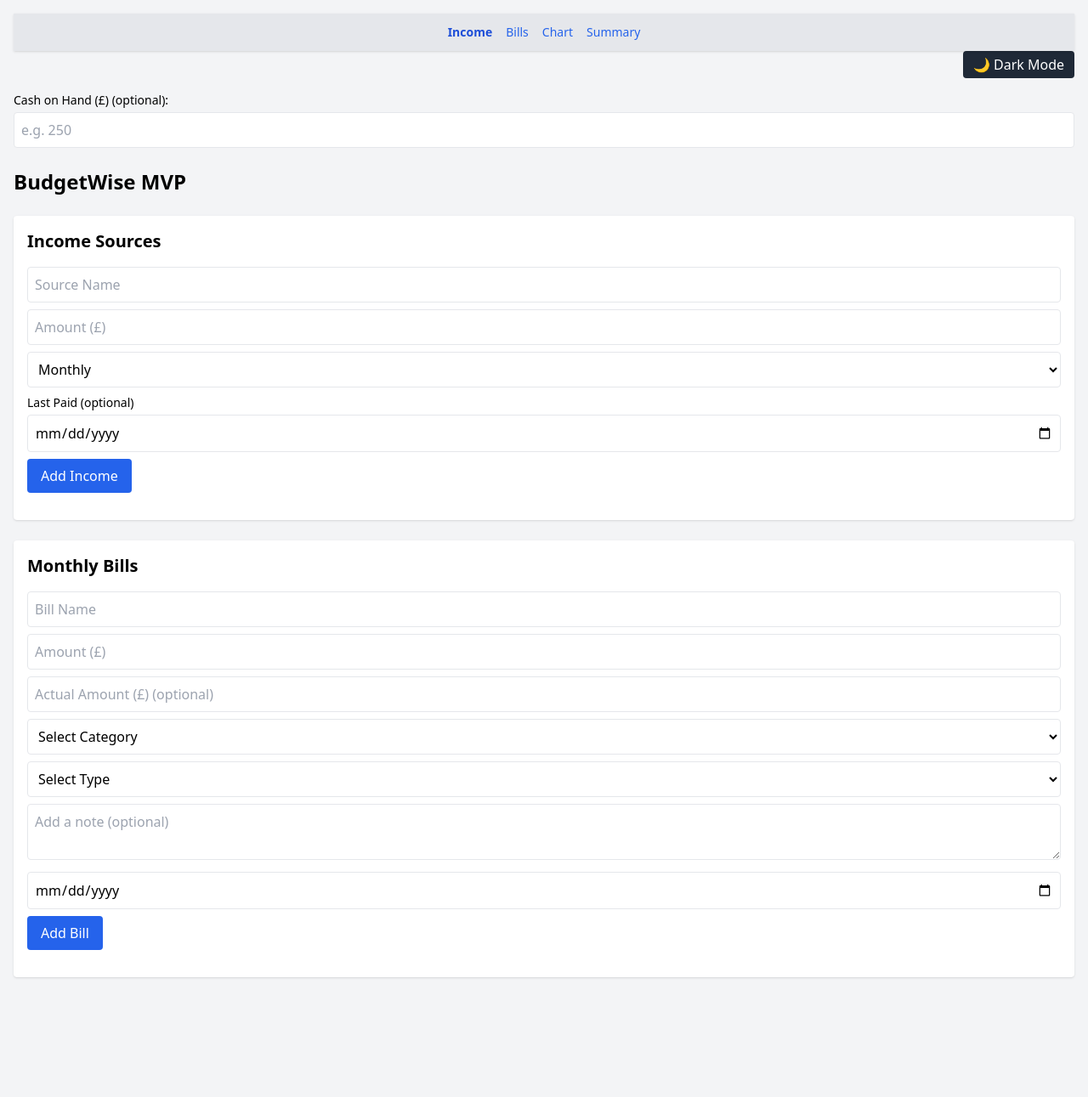
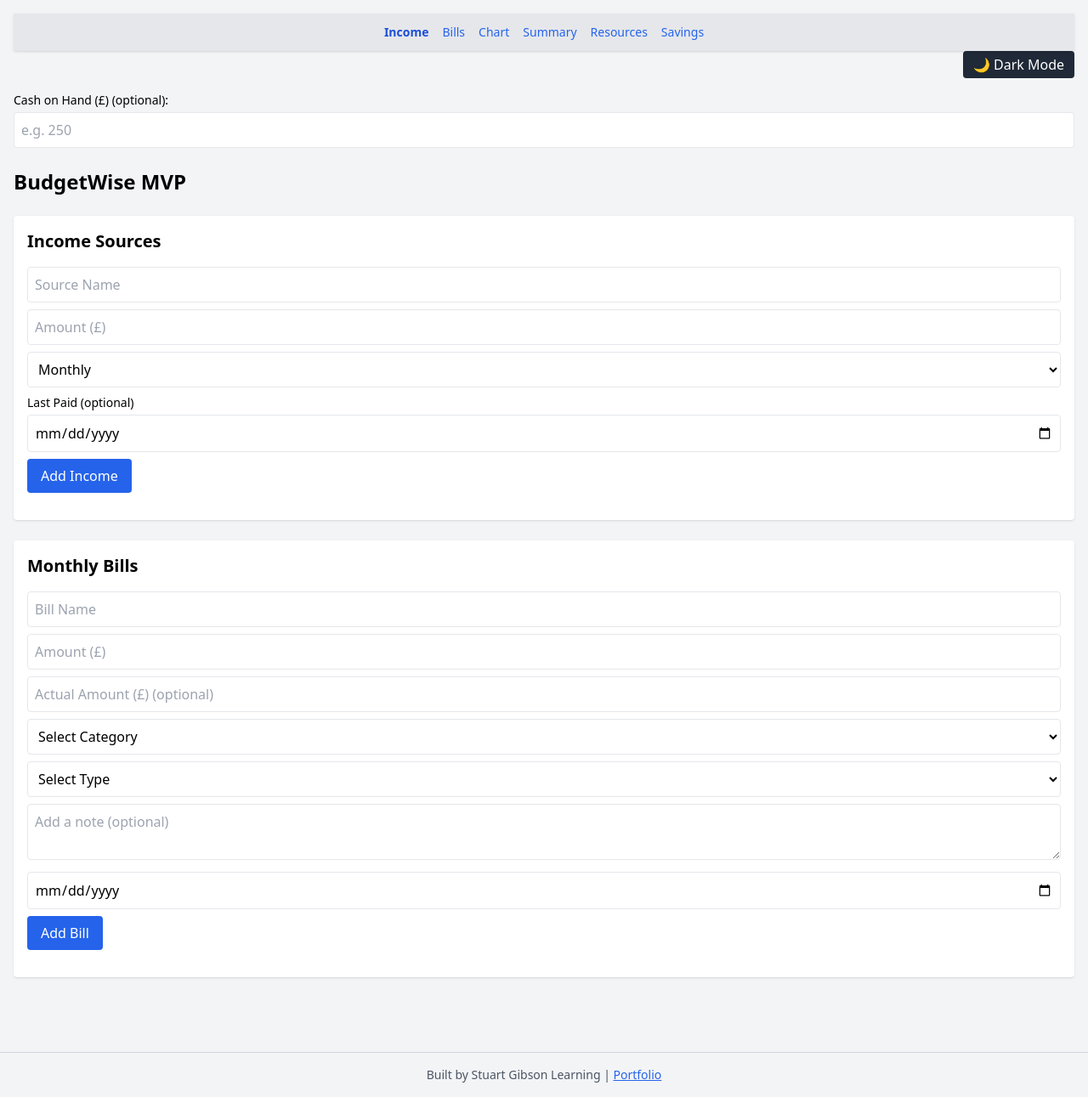
Before and after one commit to CyberBard001/budgetwise, a React (Vite) app: page / in a window 1280 px wide. Shown: the whole page at 85% size. Before the commit the page ends 1190 px from the top, so only its background shows below. Built offline with nearby package versions, Linux system fonts and the light colour scheme.

Commit message:
Add global footer with creator credit and portfolio link

```diff
--- a/src/App.jsx
+++ b/src/App.jsx
@@ -3,6 +3,7 @@ import MultipleIncomeForm from "./components/MultipleIncomeForm"; // <-- Use the
 import BillsForm from "./components/BillsForm";
 import BudgetChart from "./components/BudgetChart";
 import { exportToCSV } from "./utils/exportToCSV";
+import Footer from "./components/Footer"; // Import Footer
 
 const App = () => {
   const [income, setIncome] = useState(null);
@@ -146,6 +147,7 @@ const App = () => {
   const needsWarning = nextBill && parseFloat(cashOnHand) < nextBill.amount;
 
   return (
+    <>
       <div className="min-h-screen bg-gray-100 dark:bg-gray-900 text-black dark:text-white p-4">
         {/* Step 4: Sticky Top Navbar with ScrollSpy */}
         <header className="sticky top-0 z-50 bg-gray-200 dark:bg-gray-900 shadow p-3 flex gap-4 justify-center">
@@ -162,6 +164,14 @@ const App = () => {
               {section.charAt(0).toUpperCase() + section.slice(1)}
             </a>
           ))}
+
+          {/* New static routes */}
+          <a href="/resources" className="text-sm text-blue-600 dark:text-blue-400 hover:underline">
+            Resources
+          </a>
+          <a href="/savings" className="text-sm text-blue-600 dark:text-blue-400 hover:underline">
+            Savings
+          </a>
         </header>
 
         <div className="flex justify-end mb-4">
@@ -303,6 +313,8 @@ const App = () => {
           </>
         )}
       </div>
+      <Footer />
+    </>
   );
 };
 
--- /dev/null
+++ b/src/components/Footer.jsx
@@ -0,0 +1,19 @@
+import React from "react";
+
+const Footer = () => {
+  return (
+    <footer className="mt-12 py-4 text-center text-sm text-gray-600 dark:text-gray-400 border-t border-gray-300 dark:border-gray-700">
+      Built by Stuart Gibson Learning |{" "}
+      <a
+        href="https://sglearning.netlify.app/"
+        target="_blank"
+        rel="noreferrer"
+        className="underline text-blue-600 dark:text-blue-300"
+      >
+        Portfolio
+      </a>
+    </footer>
+  );
+};
+
+export default Footer;
```
Lines whose indentation alone changed are shown as unchanged.
